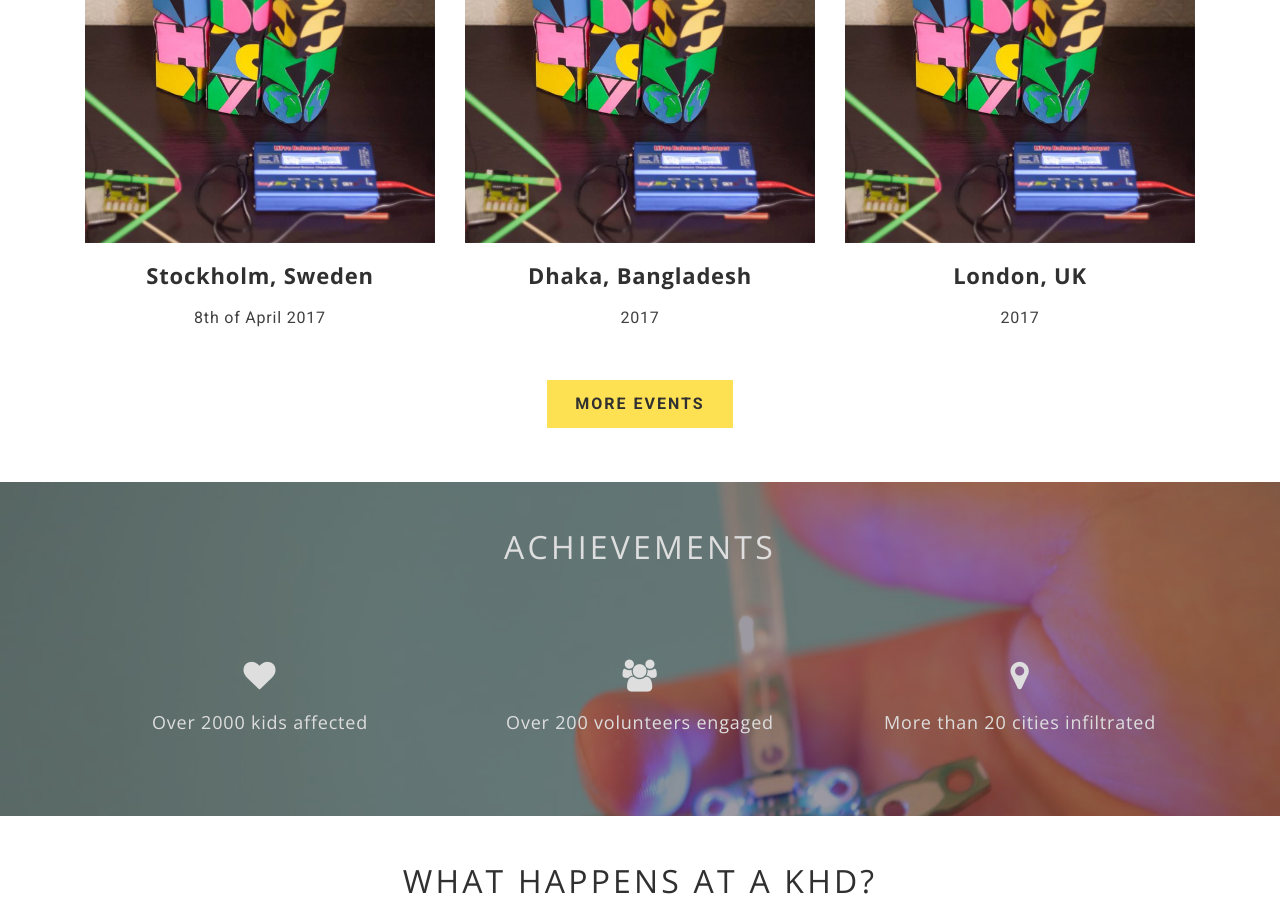
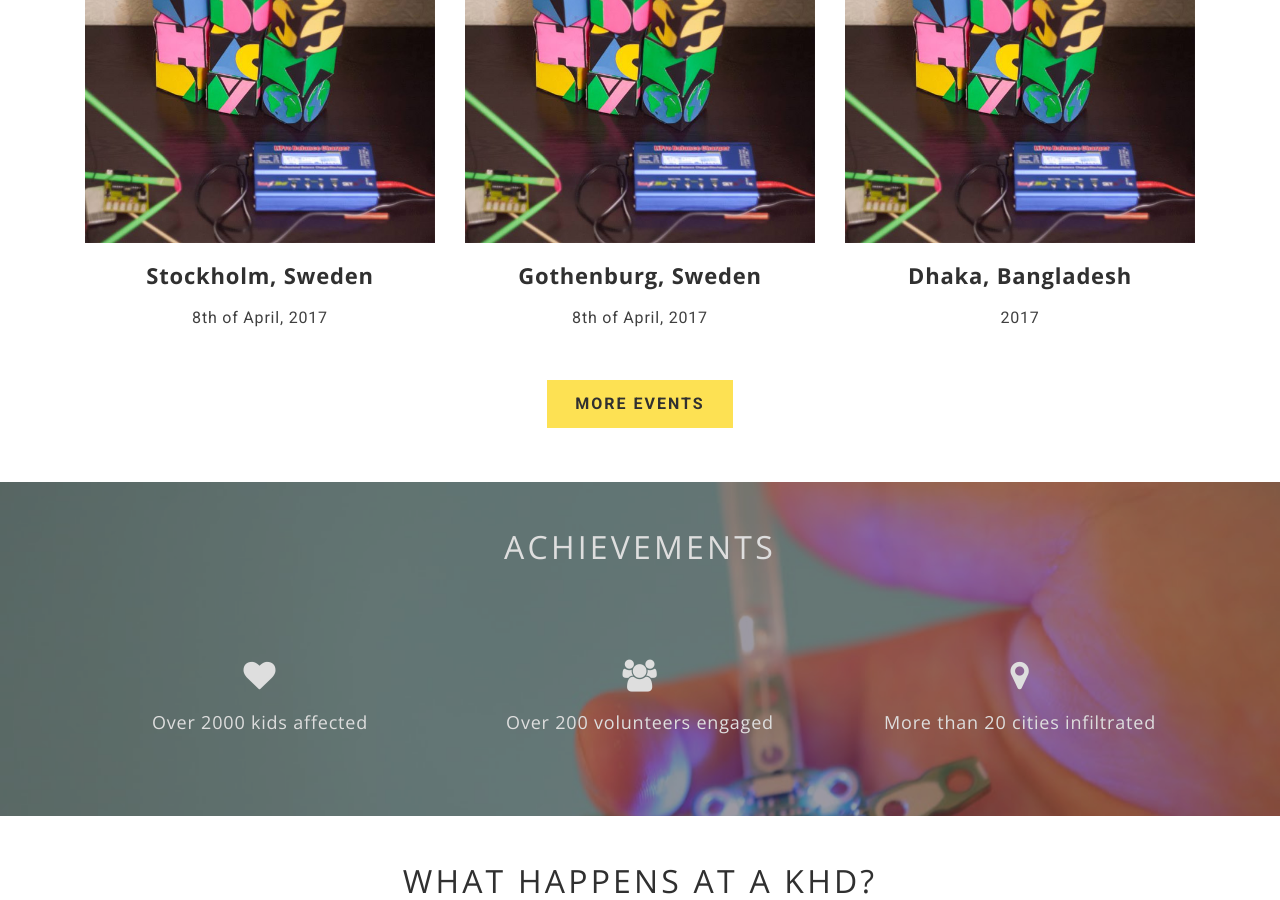
Before and after one commit to KidsHackDay/kidshackday.org, a Jekyll site: the page built from index.html, in a window 1280 px wide and 900 px high, scrolled down 909 px. Built offline with Jekyll 4.4.1, drawn with Linux system fonts in a browser that asks for light colours.

Commit message:
Update events.yml

```diff
--- a/_data/events.yml
+++ b/_data/events.yml
@@ -1,5 +1,10 @@
 - title: Stockholm, Sweden
-  date: 8th of April 2017
+  date: 8th of April, 2017
+  image: /assets/images/kids1.jpg
+  youtubeId: 5HS2aZylnq0
+  wiki: http://google.com
+- title: Gothenburg, Sweden
+  date: 8th of April, 2017
   image: /assets/images/kids1.jpg
   youtubeId: 5HS2aZylnq0
   wiki: http://google.com
@@ -23,8 +28,3 @@
   image: /assets/images/kids1.jpg
   youtubeId: 5HS2aZylnq0
   wiki: http://google.com
-- title: Gothenburg, Sweden
-  date: 31st of February 2017
-  image: /assets/images/kids1.jpg
-  youtubeId: 5HS2aZylnq0
-  wiki: http://google.com
```
